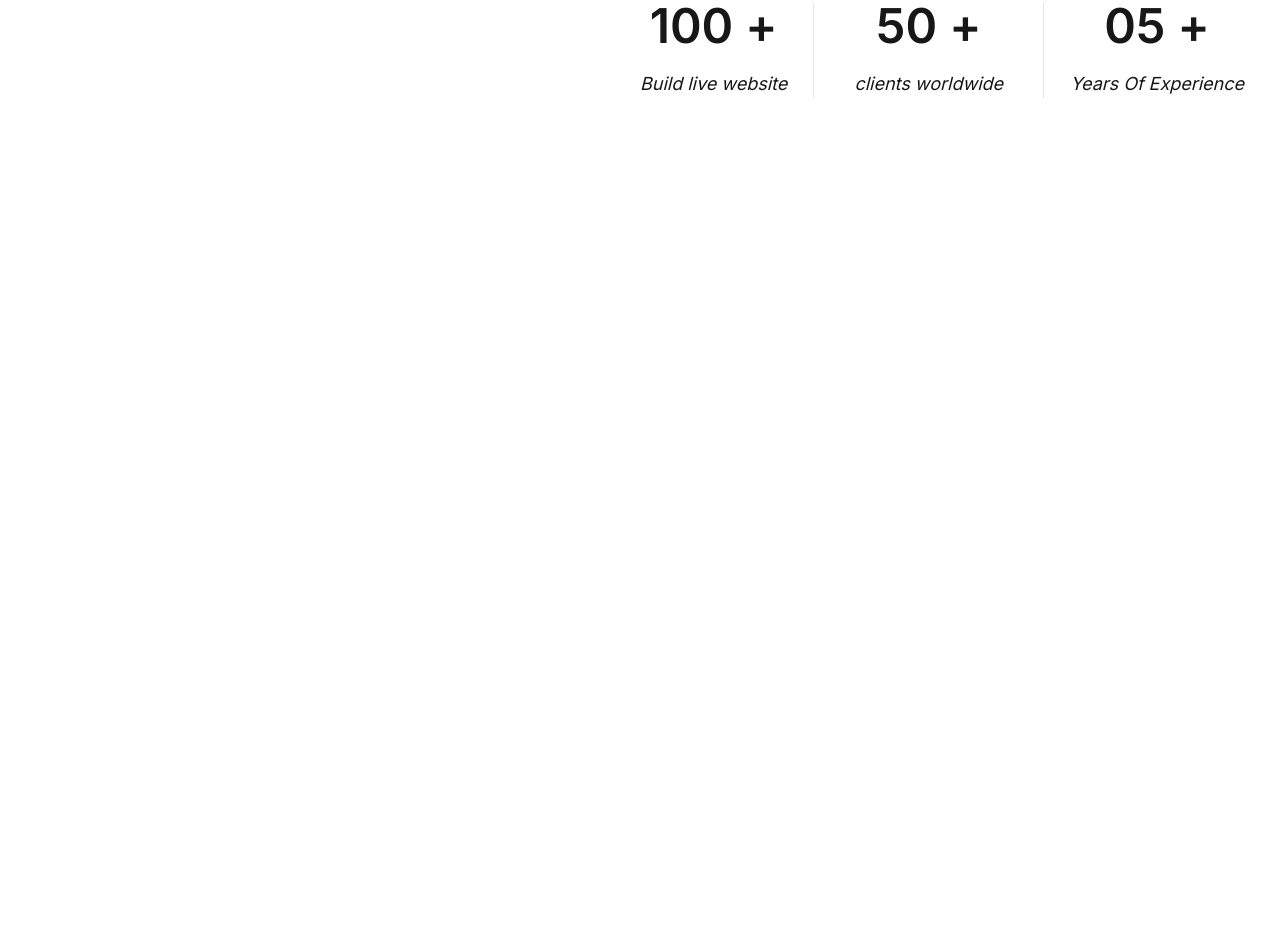
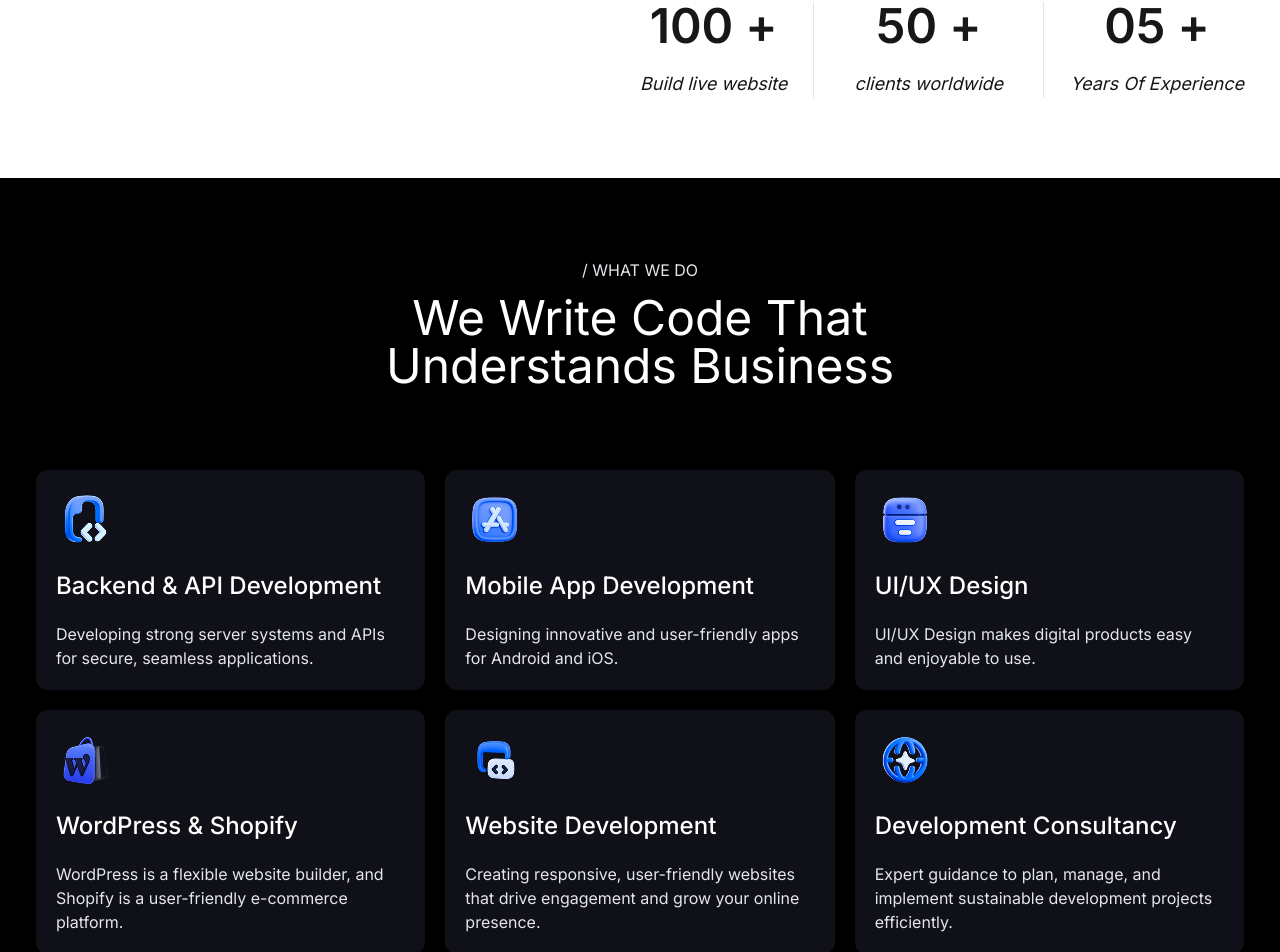
Before and after one commit to tonmoybosunia24/practise_project, a Next.js app: page / in a window 1280 px wide. Shown: the part 1210-2162 px from the top of the page. Before the commit the page ends 1388 px from the top, so only its background shows below. Built offline with nearby package versions, Linux system fonts and the light colour scheme.

Commit message:
Our Services Section Complete

```diff
--- a/app/page.jsx
+++ b/app/page.jsx
@@ -1,11 +1,13 @@
 import AboutUs from "@/components/AboutUs";
 import Hero from "@/components/Hero";
+import OurServices from "@/components/OurServices";
 
 export default function Home() {
   return (
     <main>
       <Hero></Hero>
       <AboutUs></AboutUs>
+      <OurServices></OurServices>
     </main>
   );
 }
--- /dev/null
+++ b/components/OurServices.jsx
@@ -0,0 +1,64 @@
+import SectionHeading from "@/ui/SectionHeading";
+import Image from "next/image";
+
+/* ---------------------Serviece Data--------------------- */
+const services = [
+  {
+    id: 1,
+    icon: "/Icons/service1.png",
+    title: "Backend & API Development",
+    description: "Developing strong server systems and APIs for secure, seamless applications."
+  },
+  {
+    id: 2,
+    icon: "/Icons/image 662.png",
+    title: "Mobile App Development",
+    description: "Designing innovative and user-friendly apps for Android and iOS."
+  },
+  {
+    id: 3,
+    icon: "/Icons/image 663.png",
+    title: "UI/UX Design",
+    description: "UI/UX Design makes digital products easy and enjoyable to use."
+  },
+  {
+    id: 4,
+    icon: "/Icons/image 664.png",
+    title: "WordPress & Shopify",
+    description: "WordPress is a flexible website builder, and Shopify is a user-friendly e-commerce platform."
+  },
+  {
+    id: 5,
+    icon: "/Icons/image 665.png",
+    title: "Website Development",
+    description: "Creating responsive, user-friendly websites that drive engagement and grow your online presence."
+  },
+  {
+    id: 6,
+    icon: "/Icons/image 666.png",
+    title: "Development Consultancy",
+    description: "Expert guidance to plan, manage, and implement sustainable development projects efficiently."
+  }
+]
+
+const OurServices = () => {
+  return (
+    <section className="bg-black py-20">
+      {/* -----------------Section-Heading--------------- */}
+      <SectionHeading subtitle='/ WHAT WE DO' title=<>We Write Code That <br /> Understands Business</>></SectionHeading>
+      {/* ----------------------Services----------------- */}
+      <div className="container grid grid-cols-3 gap-5 pt-20">
+        {services.map((service) => (
+          /* ------------------Service Card--------------- */
+          <div className="bg-quaternary rounded-xl space-y-5 p-5" key={service?.id}>
+            <Image width={60} height={60} src={service?.icon} alt={service?.title} />
+            <h3 className="font-medium text-2xl text-white">{service?.title}</h3>
+            <p className="text-secondary">{service?.description}</p>
+          </div>
+        ))}
+      </div>
+    </section>
+  );
+};
+
+export default OurServices;
--- a/styles/globals.css
+++ b/styles/globals.css
@@ -12,6 +12,7 @@
   --color-primary: #BFC1E8;
   --color-secondary: #E5E5EC;
   --color-tertiary: #555763;
+  --color-quaternary: #101118;
 }
 
 @layer utilities {
@@ -23,7 +24,7 @@
 
   /* ----------Section Spacing Utilities---------- */
   .mt-section { @apply mt-8 md:mt-12 lg:mt-20; }
-  .margin-section-lg { @apply my-20; }
+  .margin-section-lg { @apply py-20; }
 
   /* -----------linear Gradient Heading----------- */
   .text-hero-gradient {
--- /dev/null
+++ b/ui/SectionHeading.jsx
@@ -0,0 +1,10 @@
+const SectionHeading = ({ subtitle, title }) => {
+  return (
+    <div className="text-center space-y-3">
+      <h3 className="text-secondary">{ subtitle }</h3>
+      <h2 className="text-5xl text-white">{ title }</h2>
+    </div>
+  );
+};
+
+export default SectionHeading;
```
Also changed, not shown: public/Icons/service1.png (renamed from public/Icons/image 661.png).
